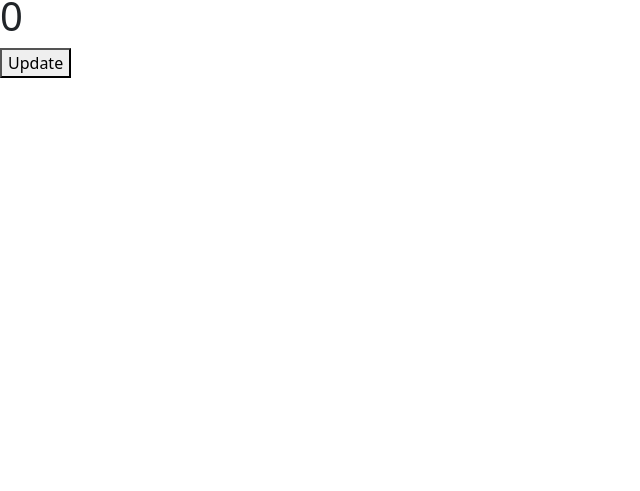
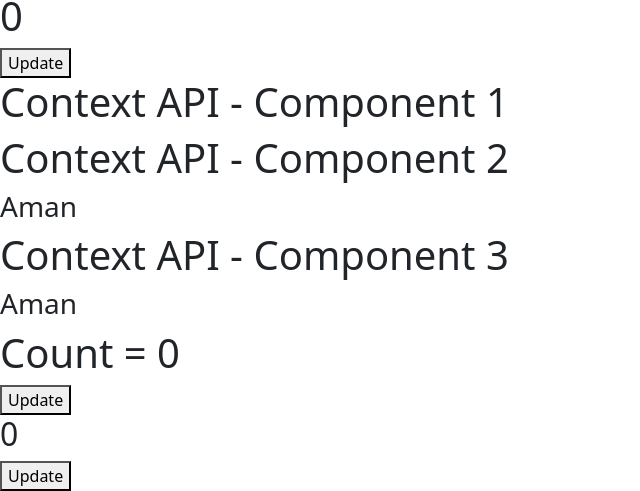
Before and after one commit to eramitsinha/React-Dummy, a React (Create React App) app: page / in a window 1280 px wide. Shown: the part 2587-3078 px from the top of the page, without its empty margins (0-640 px from the left). Before the commit the page ends 2665 px from the top, so only its background shows below. Built offline with nearby package versions, Linux system fonts and the light colour scheme.

Commit message:
Add files via upload

```diff
--- /dev/null
+++ b/src/ContextAPI1.js
@@ -0,0 +1,18 @@
+import React, { useState } from 'react'
+import ContextAPI2 from './ContextAPI2'
+import ContextAPI3 from './ContextAPI3'
+export const mycontext = React.createContext()
+
+export default function ContextAPI1() {
+
+    const [name,setName] = useState("Aman")
+
+    return (
+        <div>
+            <h1>Context API - Component 1</h1>
+            <mycontext.Provider value={name} >
+                <ContextAPI2 /> <ContextAPI3 />
+            </mycontext.Provider>
+        </div>
+    )
+}
--- /dev/null
+++ b/src/ContextAPI2.js
@@ -0,0 +1,13 @@
+import React from 'react'
+import { mycontext } from './ContextAPI1'
+
+export default function ContextAPI2() {
+  return (
+    <div>
+        <h1>Context API - Component 2</h1>
+        <mycontext.Consumer>
+            {data => <h3>{data}</h3>}
+        </mycontext.Consumer>
+    </div>
+  )
+}
--- /dev/null
+++ b/src/ContextAPI3.js
@@ -0,0 +1,13 @@
+import React from 'react'
+import { mycontext } from './ContextAPI1'
+
+export default function ContextAPI3() {
+  return (
+    <div>
+        <h1>Context API - Component 3</h1>
+        <mycontext.Consumer>
+            {data => <h3>{data}</h3>}
+        </mycontext.Consumer>
+    </div>
+  )
+}
--- /dev/null
+++ b/src/PureComponent1.js
@@ -0,0 +1,24 @@
+import React, { Component, PureComponent } from 'react'
+
+export class PureComponent1 extends PureComponent {
+    constructor()
+    {
+        super();
+        this.state = {
+            count : 0
+        }
+    }
+    render() {
+        console.log("Render..")
+        return (
+        <div>
+            <h1>Count = {this.state.count}</h1>
+            <button onClick={()=>this.setState({count:this.state.count})}>
+                Update
+            </button>
+        </div>
+        )
+    }
+}
+
+export default PureComponent1
--- /dev/null
+++ b/src/PureComponent2.js
@@ -0,0 +1,25 @@
+import React, { Component, PureComponent } from 'react'
+import PureComponent3 from './PureComponent3';
+
+export class PureComponent2 extends PureComponent {
+    constructor()
+    {
+        super();
+        this.state = {
+            count : 0
+        }
+    }
+    render() {
+        console.log("Render1..")
+        return (
+        <div>
+            <PureComponent3 count={this.state.count} />
+            <button onClick={()=>this.setState({count:this.state.count})}>
+                Update
+            </button>
+        </div>
+        )
+    }
+}
+
+export default PureComponent2
--- /dev/null
+++ b/src/PureComponent3.js
@@ -0,0 +1,14 @@
+import React, { Component, PureComponent } from 'react'
+
+export class PureComponent3 extends PureComponent {
+  render() {
+    console.log("Render2")
+    return (
+      <div>
+        <h2>{this.props.count}</h2>
+      </div>
+    )
+  }
+}
+
+export default PureComponent3
--- a/src/index.js
+++ b/src/index.js
@@ -40,6 +40,9 @@ import "bootstrap/dist/css/bootstrap.min.css";
 import "bootstrap/dist/js/bootstrap.bundle.min";
 import Bootstrap from './Bootstrap';
 import DemoTest from './DemoTest';
+import ContextAPI1 from './ContextAPI1';
+import PureComponent1 from './PureComponent1';
+import PureComponent2 from './PureComponent2';
 
 const root = ReactDOM.createRoot(document.getElementById('root'));
 root.render(
@@ -76,7 +79,9 @@ root.render(
     <Fragment2 />
     <Bootstrap />
     <DemoTest />
-
+    <ContextAPI1 />
+    <PureComponent1 />
+    <PureComponent2 />
 
    </React.StrictMode>
 
```
